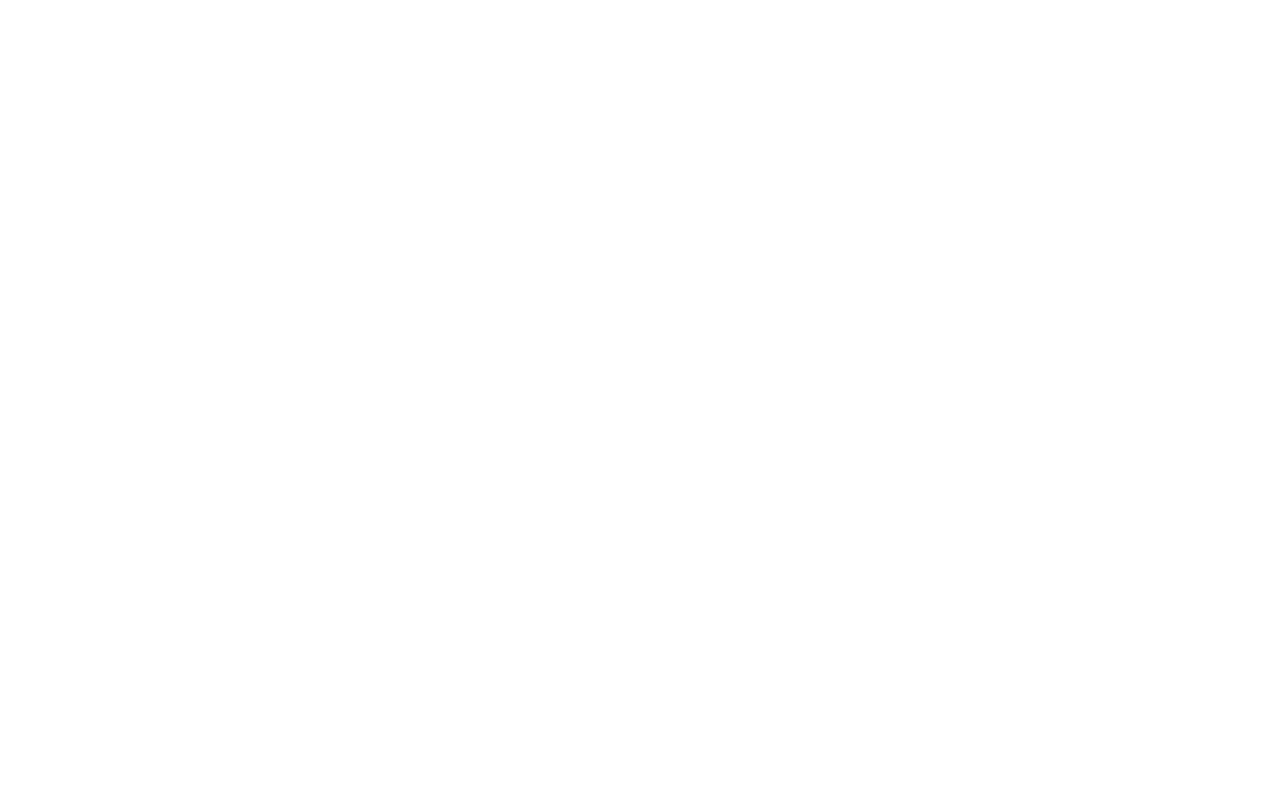
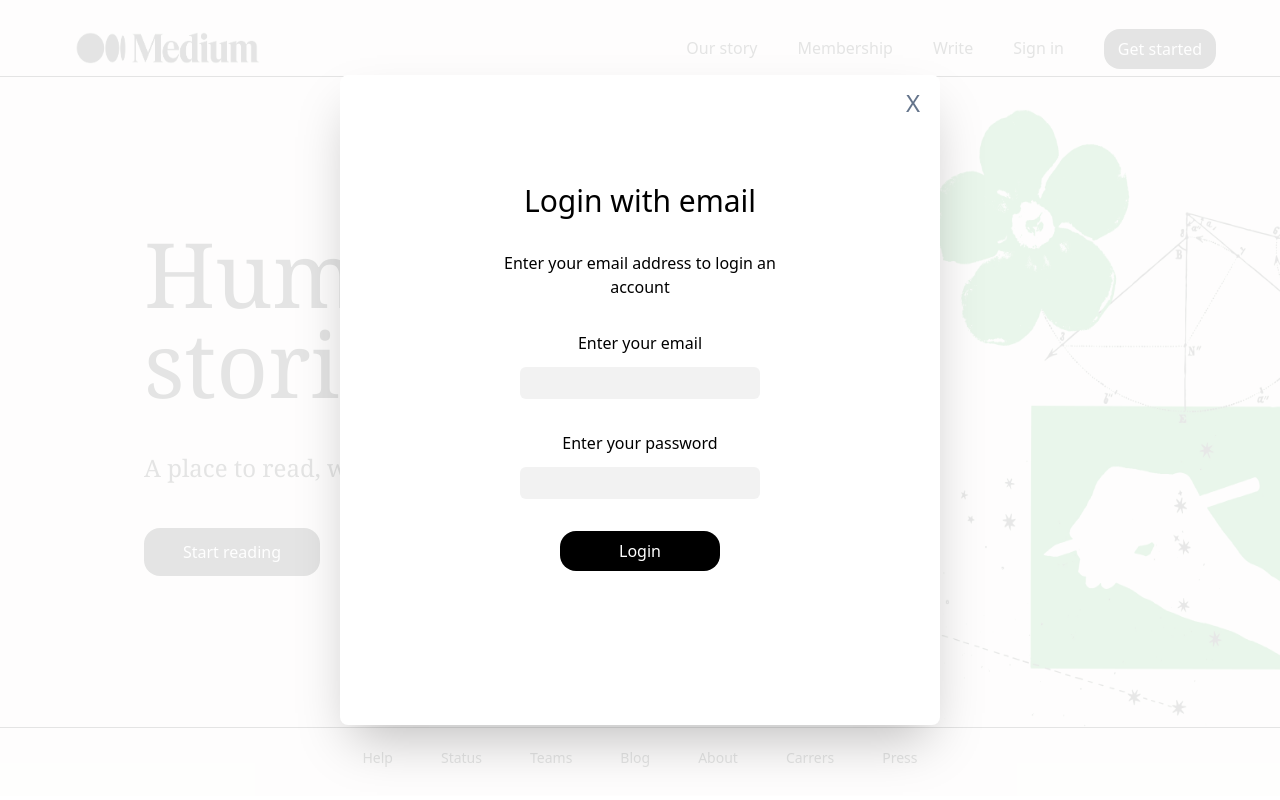
Before and after one commit to Avashneupane9857/StoryArc, a React (Vite) app in the folder frontend/: page /login in a window 1280 px wide. Before the commit this address had no page. Built offline with nearby package versions, Linux system fonts and the light colour scheme.

Commit message:
Feat: Signup&Login setUp

```diff
--- a/frontend/src/pages/Login.jsx
+++ b/frontend/src/pages/Login.jsx
@@ -1,9 +1,45 @@
-
+import Landing from "./Landing";
 
 function Login() {
   return (
-    <div>Login</div>
-  )
+    <div className="relative">
+      <div className="opacity-10 ">
+        <Landing />
+      </div>
+      <div className="absolute top-0 left-0 right-0 flex justify-center items-center h-screen">
+        <div className="w-[600px] h-[650px] bg-white border-1 border-rounded shadow-2xl rounded-lg absolute z-50">
+          <a href="/">
+            <div className="flex justify-end pr-5 pt-3 text-2xl text-slate-500 font-extralight">
+              X
+            </div>
+          </a>
+          <div className="flex flex-col items-center mt-16 ">
+            <h1 className="text-3xl">Login with email</h1>
+            <h1 className="font-extralight mt-8">
+              Enter your email address to login an
+            </h1>
+            <h1 className="font-extralight">account</h1>
+
+            <h1 className="mt-8 font-normal">Enter your email</h1>
+            <input
+              className="bg-[#F2F2F2] focus:outline-none focus:border-2 focus:bg-white focus:border-black rounded-md w-60 h-8 mt-3"
+              type="text"
+            />
+            <h1 className="mt-8 font-normal">Enter your password</h1>
+            <input
+              className="bg-[#F2F2F2] focus:outline-none focus:border-2 focus:bg-white focus:border-black rounded-md w-60 h-8 mt-3"
+              type="text"
+            />
+            <a href="#">
+              <button className="bg-black text-white rounded-2xl w-40 h-10 mt-8">
+                Login
+              </button>
+            </a>
+          </div>
+        </div>
+      </div>
+    </div>
+  );
 }
 
-export default Login
+export default Login;
--- a/frontend/src/pages/Routing.jsx
+++ b/frontend/src/pages/Routing.jsx
@@ -10,7 +10,7 @@
         <Routes>
           <Route path="/" element={<Landing />} />
           <Route path="/signup" element={<Signup />} />
-          <Route path="/signup" element={<Login />} />
+          <Route path="/login" element={<Login />} />
         </Routes>
       </Router>
     </div>
--- a/frontend/src/pages/Signup.jsx
+++ b/frontend/src/pages/Signup.jsx
@@ -7,7 +7,7 @@
         <Landing />
       </div>
       <div className="absolute top-0 left-0 right-0 flex justify-center items-center h-screen">
-        <div className="w-[700px] h-[650px] bg-white border-2 border-rounded shadow-2xl absolute z-50">
+        <div className="w-[600px] h-[650px] bg-white  border-rounded rounded-xl shadow-lg absolute z-50">
           <a href="/">
             <div className="flex justify-end pr-5 pt-3 text-2xl text-slate-500 font-extralight">
               X
@@ -19,14 +19,26 @@
               Enter your email address to create an
             </h1>
             <h1 className="font-extralight">account</h1>
-            <h1 className="mt-8 font-normal">Your email</h1>
+            <h1 className="mt-8 font-normal">Enter your name</h1>
+            <input
+              value={name}
+              onChange={""}
+              className="bg-[#F2F2F2] focus:outline-none focus:border-2 focus:bg-white focus:border-black rounded-md w-60 h-8 mt-3"
+              type="text"
+            />
+            <h1 className="mt-8 font-normal">Enter your email</h1>
+            <input
+              className="bg-[#F2F2F2] focus:outline-none focus:border-2 focus:bg-white focus:border-black rounded-md w-60 h-8 mt-3"
+              type="text"
+            />
+            <h1 className="mt-8 font-normal">Enter your password</h1>
             <input
               className="bg-[#F2F2F2] focus:outline-none focus:border-2 focus:bg-white focus:border-black rounded-md w-60 h-8 mt-3"
               type="text"
             />
             <a href="#">
               <button className="bg-black text-white rounded-2xl w-40 h-10 mt-8">
-                Continue
+                Sign Up
               </button>
             </a>
           </div>
```
